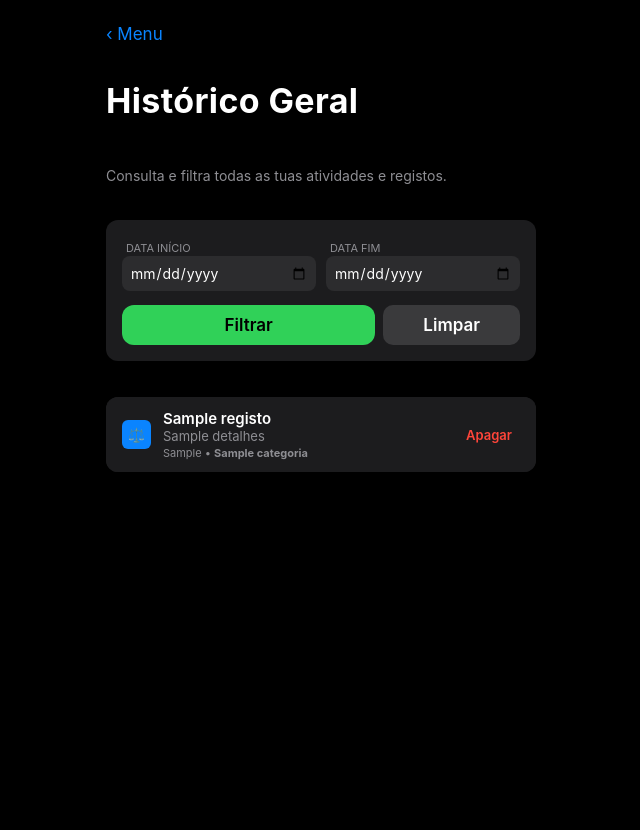
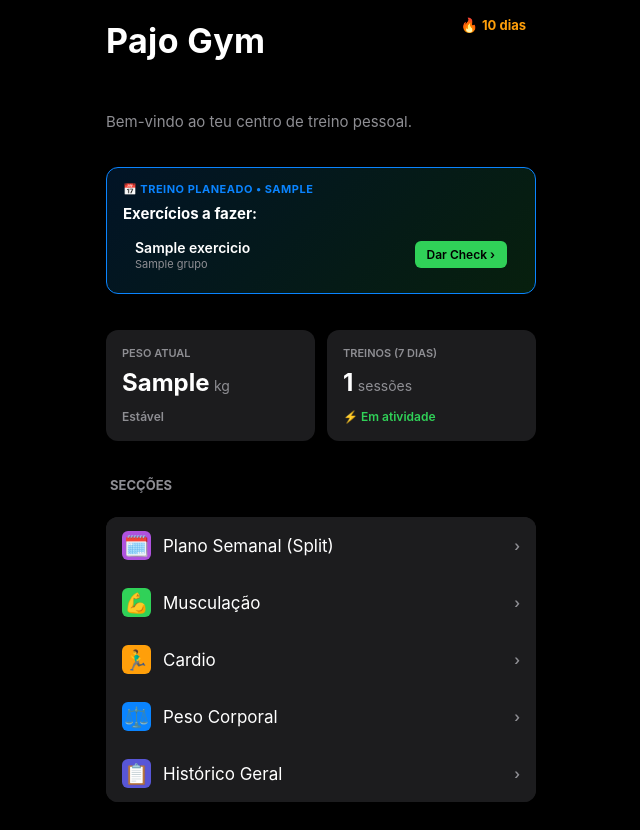
Before and after one commit to pauloloucofixe-source/gym_app, a Flask app: template templates/index.html in a window 1280 px wide. Shown: the whole page, without its empty margins (319-959 px from the left). Before the commit the page ends 472 px from the top, so only its background shows below. Run offline with Flask 3, Linux system fonts and the light colour scheme; the template is opened without the code that fills it: most values are stand-ins (such as "Sample title", 1, 10 or a date in 2020).

Commit message:
Update index.html

```diff
--- a/templates/index.html
+++ b/templates/index.html
@@ -1,85 +1,109 @@
 {% extends "base.html" %}
 {% block content %}
-    <div class="ios-nav">
-        <a href="{{ url_for('index') }}" class="ios-back-btn">‹ Menu</a>
+    <!-- Cabeçalho com Título e Streak de Fogo -->
+    <div style="display: flex; justify-content: space-between; align-items: flex-start; margin-bottom: 4px;">
+        <h1>Pajo Gym</h1>
+        <div style="background: var(--ios-card-bg); border: 1px solid var(--ios-border); padding: 4px 10px; border-radius: 20px; display: flex; align-items: center; gap: 4px; box-shadow: 0 1px 3px rgba(0,0,0,0.1);">
+            <span style="font-size: 14px;">🔥</span>
+            <span style="font-size: 13px; font-weight: bold; color: var(--ios-orange);">{{ streak_dias }} dias</span>
+        </div>
+    </div>
+    <p style="color: var(--ios-text-muted); margin-bottom: 20px; font-size: 15px;">Bem-vindo ao teu centro de treino pessoal.</p>
+
+    <!-- Tarefas / Lembrete de Treino para Hoje -->
+    <div class="ios-form-card" style="background: linear-gradient(135deg, rgba(10, 132, 255, 0.15), rgba(48, 209, 88, 0.15)); border: 1px solid var(--ios-blue); margin-bottom: 20px; padding: 14px 16px;">
+        <div style="font-size: 11px; color: var(--ios-blue); text-transform: uppercase; font-weight: 700; letter-spacing: 0.5px;">📅 Treino Planeado • {{ dia_hoje }}</div>
+
+        {% if exercicios_hoje %}
+            <div style="font-size: 15px; font-weight: bold; color: var(--ios-text); margin-top: 8px;">Exercícios a fazer:</div>
+            <div style="margin-top: 6px; display: flex; flex-direction: column; gap: 6px;">
+                {% for item in exercicios_hoje %}
+                <div style="display: flex; justify-content: space-between; align-items: center; background: var(--ios-input-bg); padding: 8px 12px; border-radius: 8px;">
+                    <div>
+                        <span style="font-size: 14px; font-weight: 600; color: var(--ios-text);">{{ item.exercicio }}</span>
+                        <span style="font-size: 11px; color: var(--ios-text-muted); display: block;">{{ item.grupo }}</span>
+                    </div>
+                    <a href="{{ url_for('musculacao_registar', grupo=item.grupo, exercicio=item.exercicio) }}" style="background-color: var(--ios-green); color: #000; padding: 6px 12px; border-radius: 6px; font-size: 12px; font-weight: 600; text-decoration: none;">Dar Check ›</a>
+                </div>
+                {% endfor %}
+            </div>
+        {% else %}
+            <div style="font-size: 15px; font-weight: normal; color: var(--ios-text-muted); margin-top: 6px;">Nenhum exercício planeado para hoje. Vai ao Plano Semanal para adicionar!</div>
+        {% endif %}
     </div>
 
-    <h1>Histórico Geral</h1>
-    <p style="color: var(--ios-text-muted); margin-bottom: 20px; font-size: 14px;">Consulta e filtra todas as tuas atividades e registos.</p>
+    <div style="display: grid; grid-template-columns: 1fr 1fr; gap: 12px; margin-bottom: 20px;">
+        <div class="ios-form-card" style="margin-bottom: 0; padding: 16px; text-align: left; display: flex; flex-direction: column; justify-content: space-between;">
+            <div style="font-size: 11px; color: var(--ios-text-muted); text-transform: uppercase; font-weight: 600;">Peso Atual</div>
+            <div style="margin: 8px 0;">
+                {% if peso_atual %}
+                    <span style="font-size: 24px; font-weight: bold; color: var(--ios-text);">{{ peso_atual }}</span> <span style="font-size: 14px; color: var(--ios-text-muted);">kg</span>
+                {% else %}
+                    <span style="font-size: 14px; color: var(--ios-text-muted);">Sem registos</span>
+                {% endif %}
+            </div>
+            <div>
+                {% if variacao_peso is not none %}
+                    {% if variacao_peso < 0 %}
+                        <span style="font-size: 12px; color: #30d158; font-weight: 600;">▼ {{ variacao_peso }} kg vs ant.</span>
+                    {% elif variacao_peso > 0 %}
+                        <span style="font-size: 12px; color: #ff453a; font-weight: 600;">▲ +{{ variacao_peso }} kg vs ant.</span>
+                    {% else %}
+                        <span style="font-size: 12px; color: var(--ios-text-muted); font-weight: 600;">Estável</span>
+                    {% endif %}
+                {% else %}
+                    <span style="font-size: 12px; color: var(--ios-text-muted);">--</span>
+                {% endif %}
+            </div>
+        </div>
 
-    <!-- Filtro por Datas -->
-    <div class="ios-form-card" style="margin-bottom: 20px;">
-        <form id="filtroForm" method="GET" style="display: flex; flex-direction: column; gap: 10px;">
-            <div style="display: flex; gap: 10px;">
-                <div style="flex: 1;">
-                    <label style="font-size: 11px; text-transform: uppercase; color: var(--ios-text-muted);">Data Início</label>
-                    <input type="date" id="dataInicio" name="data_inicio" value="{{ data_inicio }}" style="margin-bottom: 0; font-size: 14px; padding: 8px;">
-                </div>
-                <div style="flex: 1;">
-                    <label style="font-size: 11px; text-transform: uppercase; color: var(--ios-text-muted);">Data Fim</label>
-                    <input type="date" id="dataFim" name="data_fim" value="{{ data_fim }}" style="margin-bottom: 0; font-size: 14px; padding: 8px;">
-                </div>
+        <div class="ios-form-card" style="margin-bottom: 0; padding: 16px; text-align: left; display: flex; flex-direction: column; justify-content: space-between;">
+            <div style="font-size: 11px; color: var(--ios-text-muted); text-transform: uppercase; font-weight: 600;">Treinos (7 Dias)</div>
+            <div style="margin: 8px 0;">
+                <span style="font-size: 24px; font-weight: bold; color: var(--ios-text);">{{ total_treinos_semana }}</span> <span style="font-size: 14px; color: var(--ios-text-muted);">sessões</span>
             </div>
-            <div style="display: flex; gap: 8px; margin-top: 4px;">
-                <button type="submit" class="ios-btn ios-btn-green" style="flex: 2; margin-top: 0; padding: 10px;">Filtrar</button>
-                <a href="{{ url_for('historico_geral') }}" class="ios-btn" style="flex: 1; margin-top: 0; background: #3a3a3c; color: #fff; text-align: center; text-decoration: none; display: flex; align-items: center; justify-content: center; padding: 10px; border-radius: 10px; font-weight: 600;">Limpar</a>
+            <div>
+                <span style="font-size: 12px; color: var(--ios-green); font-weight: 600;">⚡️ Em atividade</span>
             </div>
-        </form>
+        </div>
     </div>
 
-    <!-- Lista de Registos -->
-    {% if registos %}
+    <h3 style="margin: 0 0 8px 4px; font-size: 13px; color: var(--ios-text-muted);">SECÇÕES</h3>
     <div class="ios-group">
-        {% for r in registos %}
-        <div class="ios-cell" style="padding: 12px 16px; align-items: center;">
-            <div class="ios-cell-left" style="flex: 1;">
-                <div class="ios-cell-icon
-                    {% if r.categoria == 'Musculação' %}icon-green
-                    {% elif r.categoria == 'Cardio' %}icon-orange
-                    {% else %}icon-blue{% endif %}" style="font-size: 14px;">
-                    {% if r.categoria == 'Musculação' %}💪
-                    {% elif r.categoria == 'Cardio' %}🏃‍♂️
-                    {% else %}⚖️{% endif %}
-                </div>
-                <div>
-                    <div style="font-size: 15px; font-weight: 600; color: var(--ios-text);">{{ r.titulo }}</div>
-                    <div style="font-size: 13px; color: var(--ios-text-muted);">{{ r.detalhes }}</div>
-                    <div style="font-size: 11px; color: var(--ios-text-muted); margin-top: 2px;">{{ r.data_formatada }} • <b>{{ r.categoria }}</b></div>
-                </div>
+        <a href="{{ url_for('plano_semanal') }}" class="ios-cell">
+            <div class="ios-cell-left">
+                <div class="ios-cell-icon icon-blue" style="background-color: #af52de;">🗓️</div>
+                <span>Plano Semanal (Split)</span>
             </div>
-            <form action="{{ url_for('historico_apagar') }}" method="POST" onsubmit="return confirm('Queres mesmo apagar este registo?');" style="margin: 0;">
-                <input type="hidden" name="id" value="{{ r.id }}">
-                <input type="hidden" name="categoria" value="{{ r.categoria }}">
-                <button type="submit" style="background: none; border: none; color: #ff453a; font-size: 13px; font-weight: 600; cursor: pointer; padding: 4px 8px;">Apagar</button>
-            </form>
-        </div>
-        {% endfor %}
+            <span class="ios-cell-arrow">›</span>
+        </a>
+        <a href="{{ url_for('musculacao_menu') }}" class="ios-cell">
+            <div class="ios-cell-left">
+                <div class="ios-cell-icon icon-green">💪</div>
+                <span>Musculação</span>
+            </div>
+            <span class="ios-cell-arrow">›</span>
+        </a>
+        <a href="{{ url_for('cardio_menu') }}" class="ios-cell">
+            <div class="ios-cell-left">
+                <div class="ios-cell-icon icon-orange">🏃‍♂️</div>
+                <span>Cardio</span>
+            </div>
+            <span class="ios-cell-arrow">›</span>
+        </a>
+        <a href="{{ url_for('peso_atual') }}" class="ios-cell">
+            <div class="ios-cell-left">
+                <div class="ios-cell-icon icon-blue">⚖️</div>
+                <span>Peso Corporal</span>
+            </div>
+            <span class="ios-cell-arrow">›</span>
+        </a>
+        <a href="{{ url_for('historico_geral') }}" class="ios-cell">
+            <div class="ios-cell-left">
+                <div class="ios-cell-icon icon-blue" style="background-color: #5856d6;">📋</div>
+                <span>Histórico Geral</span>
+            </div>
+            <span class="ios-cell-arrow">›</span>
+        </a>
     </div>
-    {% else %}
-    <div class="ios-form-card" style="text-align: center; margin-top: 20px;">
-        <p style="color: var(--ios-text-muted); font-size: 14px;">Nenhum registo encontrado para o período selecionado.</p>
-    </div>
-    {% endif %}
-
-    <!-- Script de validação de datas -->
-    <script>
-        const inputInicio = document.getElementById('dataInicio');
-        const inputFim = document.getElementById('dataFim');
-
-        inputInicio.addEventListener('change', function() {
-            if (inputInicio.value && inputFim.value) {
-                if (inputInicio.value > inputFim.value) {
-                    inputFim.value = inputInicio.value;
-                }
-            }
-        });
-
-        inputFim.addEventListener('change', function() {
-            if (inputInicio.value && inputFim.value) {
-                if (inputFim.value < inputInicio.value) {
-                    inputInicio.value = inputFim.value;
-                }
-            }
-        });
-    </script>
 {% endblock %}
```
